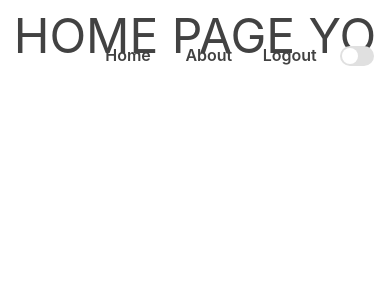
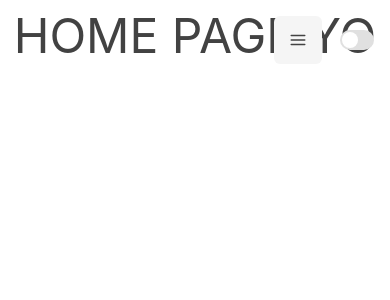
Before and after one commit to Erick-Bravo/partshouse2.0, a Next.js app: page / in a window 390 px wide. Shown: the top 300 px of the page. Built offline with nearby package versions, Linux system fonts and the light colour scheme.

Commit message:
NavBar responsive with working open/close hamburger menu

```diff
--- a/components/NavBar/NavBar.tsx
+++ b/components/NavBar/NavBar.tsx
@@ -24,20 +24,21 @@
 import NextLink from "next/link";
 import { MdSupervisorAccount } from "react-icons/md";
 import { useState } from "react";
+import { CloseIcon, HamburgerIcon } from "@chakra-ui/icons";
 
 const NavBar = () => {
   const { colorMode, toggleColorMode } = useColorMode();
   const isDark = colorMode === "dark";
 
-  const [isOpen, setIsOpen] = useState(false);
-  const toggle = () => setIsOpen(!isOpen);
+  const [display, changeDisplay] = useState("none");
+
 
   const edgeSquareWidth = "300px";
 
   return (
     <Flex>
       <Flex pos="fixed" top="1rem" right="1rem" align="center">
-        <Flex>
+        <Flex display={["none", "none", "flex", "flex"]}>
           <NextLink href="/" passHref>
             <Button as="a" variant="ghost" aria-label="Home" my="5" w="100%">
               Home
@@ -56,7 +57,65 @@
             </Button>
           </NextLink>
         </Flex>
-        <Switch color="green" isChecked={isDark} onChange={toggleColorMode} paddingLeft="10px" />
+
+        <IconButton
+          aria-label="Open Menu"
+          size="lg"
+          mr={2}
+          icon={<HamburgerIcon />}
+          display={["flex", "flex", "none", "none"]}
+          onClick={() => changeDisplay("flex")}
+        />
+
+        <Switch
+          color="green"
+          isChecked={isDark}
+          onChange={toggleColorMode}
+          paddingLeft="10px"
+        />
+      </Flex>
+
+      <Flex
+        w="100vw"
+        bgColor="gray.50"
+        zIndex={20}
+        h="100vh"
+        pos="fixed"
+        top="0"
+        left="0"
+        overflow="auto"
+        flexDir="column"
+        display={display}
+      >
+        <Flex justify="flex-end" >
+          <IconButton
+            mt={2}
+            mr={2}
+            aria-label="Close Menu"
+            size="lg"
+            icon={<CloseIcon />}
+            onClick={() => changeDisplay("none")}
+          />
+        </Flex>
+        <Flex flexDir="column" align="center">
+          <NextLink href="/" passHref>
+            <Button as="a" variant="ghost" aria-label="Home" my="5" w="100%">
+              Home
+            </Button>
+          </NextLink>
+
+          <NextLink href="/about" passHref>
+            <Button as="a" variant="ghost" aria-label="Home" my="5" w="100%">
+              About
+            </Button>
+          </NextLink>
+
+          <NextLink href="/" passHref>
+            <Button as="a" variant="ghost" aria-label="Home" my="5" w="100%">
+              Logout
+            </Button>
+          </NextLink>
+        </Flex>
       </Flex>
     </Flex>
   );
```
